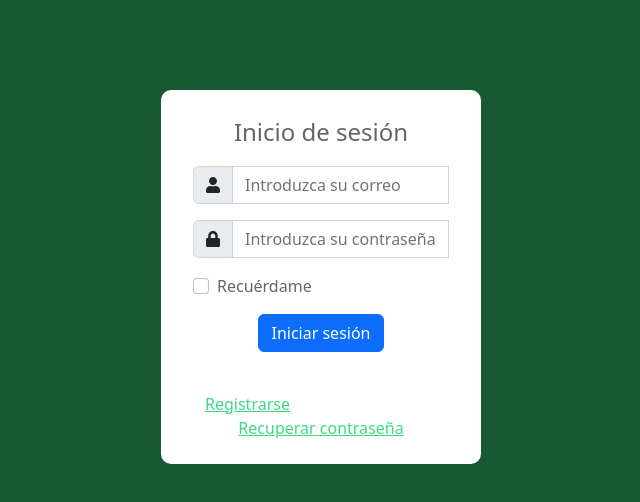
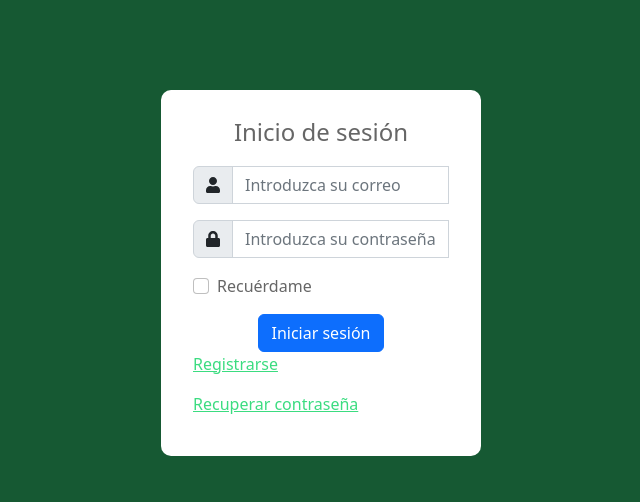
Before and after one commit to fAguero77/RacoonGo-, an Angular app in the folder RacoonGo/RacoonGoFrontend/: page /login in a window 1280 px wide. Shown: the top 502 px of the page, without its empty margins (319-959 px from the left). Built offline with nearby package versions, Linux system fonts and the light colour scheme.

Commit message:
s03(RG-81): eliminadas las alertas y rediricción a login cuando es necesario tener un usuario

```diff
--- a/RacoonGo/RacoonGoFrontend/src/app/vistas/delete-user-btn/delete-user-btn.component.ts
+++ b/RacoonGo/RacoonGoFrontend/src/app/vistas/delete-user-btn/delete-user-btn.component.ts
@@ -11,13 +11,18 @@ import { getAuth, deleteUser } from 'firebase/auth';
     styleUrls: ['./delete-user-btn.component.css']
 })
 export class DeleteUserBtnComponent implements OnInit {
-
+    user!: User;
     constructor(private routerService: BackendRouterService, private router: Router) { }
 
   ngOnInit(): void {
   }
 
     deleteAcount(){
+        this.user = JSON.parse(sessionStorage.getItem("user")!).body;
+        if (this.user == null) {
+            this.router.navigate(['/login']);
+        }
+        else {
             Swal.fire({
                 title: '&#191;Est&aacute;s seguro?',
                 text: '&iquest;No podr&aacute;s recuperar tu cuenta!',
@@ -28,24 +33,15 @@ export class DeleteUserBtnComponent implements OnInit {
             }).then(async (result) => {
                 if (result.isConfirmed) {
                     await this.deleteUserInfo();
-                //try {
-                //    await this.deleteUserInfo();
 
-                //} catch (error) {
-                //    Swal.fire({
-                //        icon: 'error',
-                //        title: 'Error al eliminar la cuenta',
-                //        text: 'Intentelo de nuevo en unos minutos'
-                //    });
-                //}
                 }
             })
         }
+    }
 
     async deleteUserInfo(): Promise<void> {
-        let user: User = JSON.parse(sessionStorage.getItem("user")!).body;
         // Delete user account, events and games
-        this.routerService.endpoints.user.deleteAccount(user.email).subscribe({
+        this.routerService.endpoints.user.deleteAccount(this.user.email).subscribe({
             next: (data: any) => {
                 this.deleteFromFirebaseAuth();
                 // Delete session and redirect to main page
--- a/RacoonGo/RacoonGoFrontend/src/app/vistas/event-form/event-form.component.ts
+++ b/RacoonGo/RacoonGoFrontend/src/app/vistas/event-form/event-form.component.ts
@@ -6,7 +6,7 @@ import {Theme} from "../../models/app.enum";
 import {Event, Location, User} from "../../models/app.model";
 import {BackendRouterService} from "../../services/backend-router.service";
 import { HelperService } from '../../services/helper.service';
-
+import {Router} from "@angular/router";
 
 @Component({
   selector: 'event-form',
@@ -14,7 +14,6 @@ import { HelperService } from '../../services/helper.service';
     styleUrls: ['./event-form.component.css']
 })
 export class EventFormComponent implements OnInit {
-
     addEventForm!: FormGroup;
     submitted = false;
     title: string="";
@@ -36,7 +35,7 @@ export class EventFormComponent implements OnInit {
     event: Event | undefined;
     ageList: string[] = [];
 
-    constructor(private backendRouterService: BackendRouterService, private httpClient: HttpClient, public helperService: HelperService, private fb: FormBuilder) {
+    constructor(private backendRouterService: BackendRouterService, private httpClient: HttpClient, public helperService: HelperService, private fb: FormBuilder, private router: Router) {
         this.image = this.defaultImg;
         this.colorList = this.helperService.colorList;
         for (let i = 0; i < 10; i++) {
@@ -47,10 +46,11 @@ export class EventFormComponent implements OnInit {
             this.ageList.push(this.helperService.getAgeText(i))
         }
     }
-
     ngOnInit(): void {
         this.user = JSON.parse(sessionStorage.getItem("user")!);
-        alert(this.user.username)
+        if (this.user == null) {
+            this.router.navigate(['/login']);
+        }
         let e = this.helperService.event;
         this.addEventForm = this.fb.group({
             title: ['', [Validators.required]],
@@ -131,8 +131,8 @@ export class EventFormComponent implements OnInit {
                 this.themes.pop();
                 break;
             }
+        }
     }
-}
     onWriteChange(event: any) {
         let img = event.target?.value;
         try {
@@ -144,7 +144,6 @@ export class EventFormComponent implements OnInit {
     }
     getThemeName(index: number) {
         return Theme[index];
-
     }
 
     deleteTag(theme: number) {
@@ -152,8 +151,6 @@ export class EventFormComponent implements OnInit {
         let auxDelante = this.themes.slice(0, this.themes.indexOf(theme));
         let auxAtras = this.themes.slice(this.themes.indexOf(theme) + 1, this.themes.length);
         this.themes = auxDelante.concat(auxAtras);
-
-
     }
 
     randomColor(index: number) {
--- a/RacoonGo/RacoonGoFrontend/src/app/vistas/login/login.component.html
+++ b/RacoonGo/RacoonGoFrontend/src/app/vistas/login/login.component.html
@@ -23,8 +23,9 @@
         </form>
         <div *ngIf="submitted && logInForm.invalid" class="text-danger">Por favor soluciona los errores anteriores.</div>
         <div *ngIf="invalidLogin" class="text-danger">El correo o la contraseña son incorrectos.</div>
-        <div class="text-center mt-3 text-white">
-            <small>¿No tienes cuenta? <a routerLink="/register">Registrarse</a></small>
-            <small>¿Contraseña olvidada? <a routerLink="/changePassword">Recuperar contraseña</a></small>
+        <div class="text-left">
+            <p><a routerLink="/register">Registrarse</a></p>
+            <p><a routerLink="/changePassword">Recuperar contraseña</a></p>
         </div>
     </div>
+</div>
--- a/RacoonGo/RacoonGoFrontend/src/app/vistas/profile/profile.component.ts
+++ b/RacoonGo/RacoonGoFrontend/src/app/vistas/profile/profile.component.ts
@@ -3,6 +3,7 @@ import {BackEndResponse, Event, User} from "../../models/app.model";
 import {HttpResponse} from "@angular/common/http";
 import {BackendRouterService} from "../../services/backend-router.service";
 import {HelperService} from "../../services/helper.service";
+import {Router} from "@angular/router";
 
 @Component({
   selector: 'app-profile',
@@ -17,18 +18,21 @@ export class ProfileComponent implements OnInit {
 
   defaultImg: string = 'https://cdnph.upi.com/ph/st/th/5751650313577/2022/i/16503136903474/v1.2/Raccoon-bandit-evicted-from-trash-can-by-Michigan-police.jpg';
 
-    constructor(private backEndResponse: BackendRouterService, private helperService: HelperService) {
+    constructor(private backEndResponse: BackendRouterService, private helperService: HelperService, private router: Router) {
         let user: User = JSON.parse(sessionStorage.getItem("user")!)
-        console.log(user)
-        this.username = user.username;
-        this.email = user.email;
+        if (user == null) {
+            this.router.navigate(['/login']);
+        }
+        else {
+            this.username = user.username;
+            this.email = user.email;
+        }
     }
 
   ngOnInit(): void {
     this.backEndResponse.endpoints.event.getMyEvents(this.email).subscribe({
       next: (data: HttpResponse<BackEndResponse<any>>) =>{
         this.eventsList = data.body as unknown as Event[];
-
       }
     })
   }
@@ -44,13 +48,9 @@ export class ProfileComponent implements OnInit {
 
     deleteEvent(e: Event) {
         this.helperService.deleteEvent(e);
-
     }
 
     updateEvent(e: Event) {
         this.helperService.updateEvent(e);
     }
-
-
-
 }
--- a/RacoonGo/RacoonGoFrontend/src/app/vistas/sponsor-form/sponsor-form.component.ts
+++ b/RacoonGo/RacoonGoFrontend/src/app/vistas/sponsor-form/sponsor-form.component.ts
@@ -4,6 +4,7 @@ import Swal from 'sweetalert2';
 import { CompanyUser, User } from '../../models/app.model';
 import { BackendRouterService } from '../../services/backend-router.service';
 import { HelperService } from '../../services/helper.service';
+import {Router} from "@angular/router";
 
 @Component({
     selector: 'sponsor-form',
@@ -12,7 +13,7 @@ import { HelperService } from '../../services/helper.service';
 })
 export class SponsorFormComponent implements OnInit {
 
-    constructor(private routerService: BackendRouterService) { }
+    constructor(private routerService: BackendRouterService, private router: Router) { }
 
     ngOnInit(): void {
     }
@@ -31,6 +32,9 @@ export class SponsorFormComponent implements OnInit {
 
         // it has to be a companyUser becouse they are the only ones with events
         this.company = JSON.parse(sessionStorage.getItem("testCompany")!).body;
+        if (this.company == null) {
+            this.router.navigate(['/login']);
+        }
 
         this.routerService.endpoints.user.setSponsor(this.company, n).subscribe({
             next: () => {
```
Lines whose indentation alone changed are shown as unchanged.
